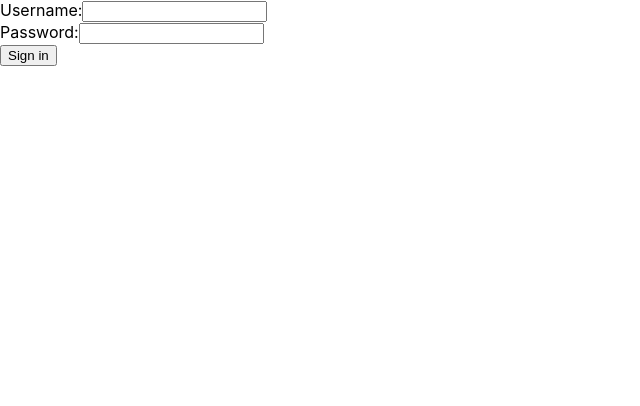
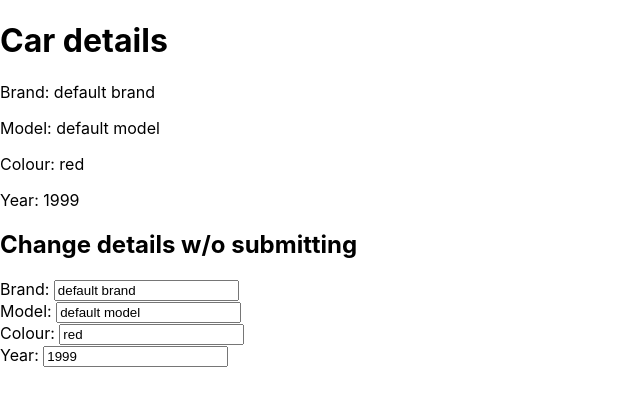
Before and after one commit to MichalBroos/TDP-13-16_MERN, a React (Create React App) app in the folder 16_React/first-react-app/: page / in a window 1280 px wide. Shown: the top 406 px of the page, without its empty margins (0-640 px from the left). Built offline with nearby package versions, Linux system fonts and the light colour scheme.

Commit message:
Add React State exercise 2-3

```diff
--- a/16_React/first-react-app/src/App.js
+++ b/16_React/first-react-app/src/App.js
@@ -3,7 +3,8 @@ import './App.css';
 // import Header from './Header';
 // import Footer from './Footer';
 // import ComponentWithProps from './ComponentWithProps';
-import SaveCustomer from './SaveCustomer';
+// import SaveCustomer from './SaveCustomer';
+import Car from './Car';
 
 function App() {
   return (
@@ -49,7 +50,9 @@ function App() {
     //   <ComponentWithProps content="okay3" number={3}/>
     // </>
 
-    <SaveCustomer/>
+    // <SaveCustomer/>
+
+    <Car/>
   );
 }
 
--- /dev/null
+++ b/16_React/first-react-app/src/Car.js
@@ -0,0 +1,45 @@
+import {useState} from 'react';
+
+const Car = () => {
+    const [brand, setBrand] = useState("default brand");
+    const [model, setModel] = useState("default model");
+    const [colour, setColour] = useState("red");
+    const [year, setYear] = useState("1999");
+
+    return (
+        <>
+            <h1>Car details</h1>
+            <p>Brand: {brand}</p>
+            <p>Model: {model}</p>
+            <p>Colour: {colour}</p>
+            <p>Year: {year}</p>
+
+            <h2>Change details w/o submitting</h2>
+            <label htmlFor="brand">Brand: </label>
+            <input
+                type="text" name="brand"
+                value={brand} onChange={(e) => setBrand(e.target.value)}
+            />
+            <br/>
+            <label htmlFor="model">Model: </label>
+            <input
+                type="text" name="model"
+                value={model} onChange={(e) => setModel(e.target.value)}
+            />
+            <br/>
+            <label htmlFor="colour">Colour: </label>
+            <input
+                type="text" name="colour"
+                value={colour} onChange={(e) => setColour(e.target.value)}
+            />
+            <br/>
+            <label htmlFor="year">Year: </label>
+            <input
+                type="text" name="year"
+                value={year} onChange={(e) => setYear(e.target.value)}
+            />
+        </>
+    );
+}
+
+export default Car;
```
